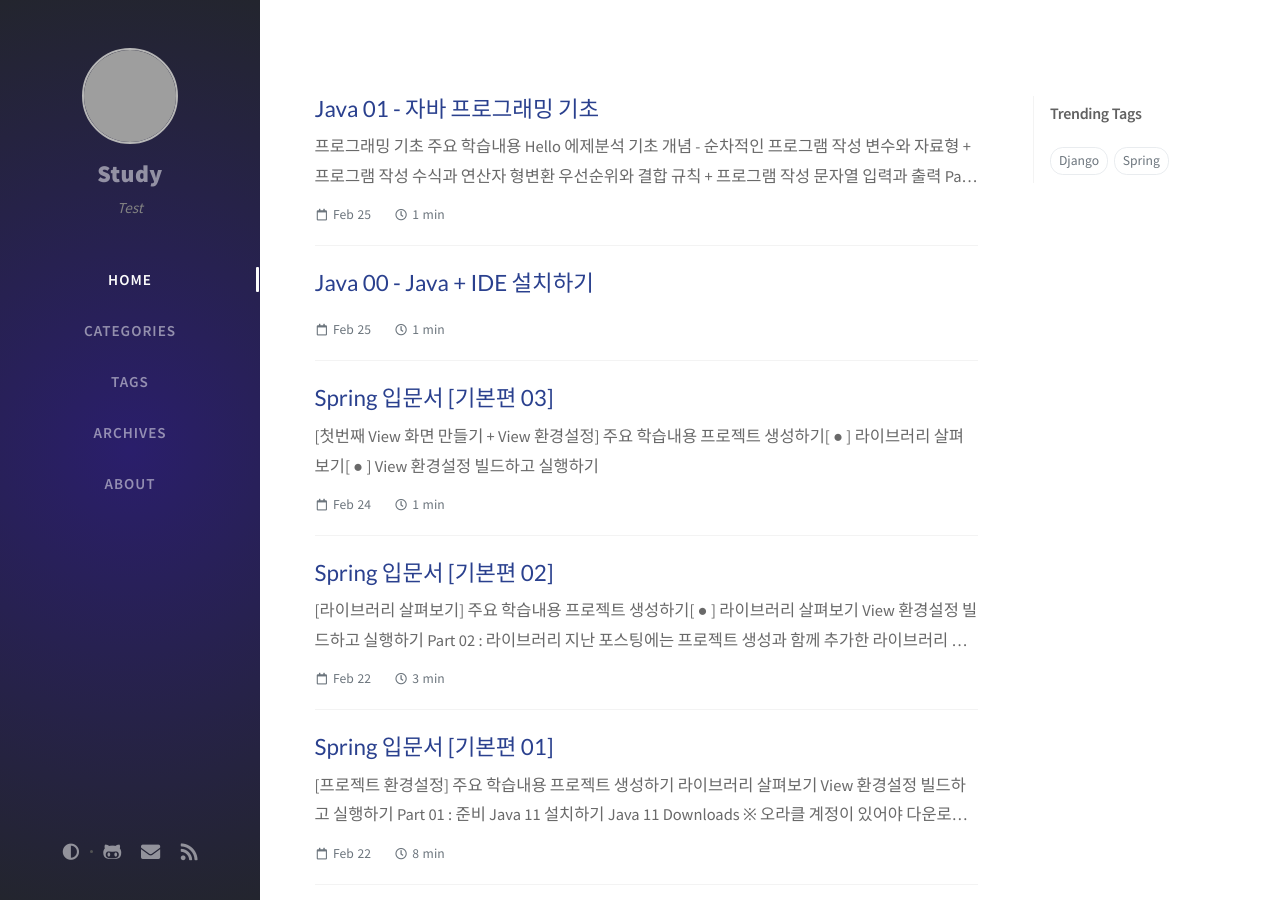
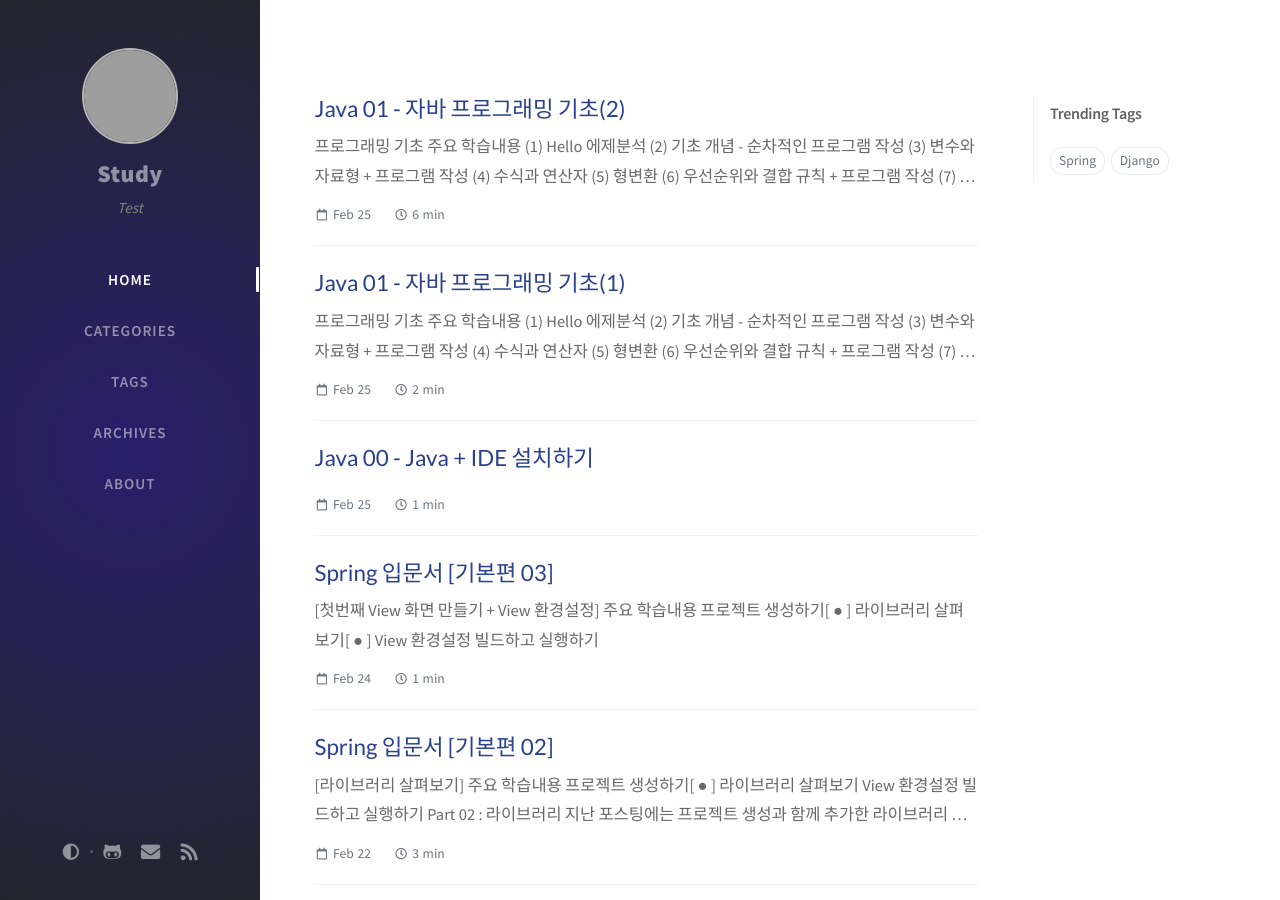
Before and after one commit to ksm0207/ksm0207.github.io, a Jekyll site: the page built from index.html, in a window 1280 px wide and 900 px high. Built offline with Jekyll 4.4.1, drawn with Linux system fonts in a browser that asks for light colours; nearby versions of some CDN libraries; the list of posts is cut into pages by our own code; comment, search, counter and statistics services are not loaded; some of the changed lines change nothing that is shown; some of the changed text lies outside the part shown; grey boxes are pictures that could not be loaded.

Commit message:
Java 포스팅 시작(2)

````diff
--- a/_posts/2021-02-26-java01.md
+++ b/_posts/2021-02-26-java01.md
@@ -1,5 +1,5 @@
 ---
-title: Java 01 - 자바 프로그래밍 기초
+title: Java 01 - 자바 프로그래밍 기초(1)
 author: Kim
 date: 2021-02-26 01:50 +0900   # 2019-08-20 19:34:00 0900
 categories : ["Spring", ""]
@@ -9,17 +9,17 @@ comments : true
 
 # 프로그래밍 기초 주요 학습내용
 
-* Hello 에제분석
-* 기초 개념 - 순차적인 프로그램 작성
-* 변수와 자료형 + 프로그램 작성
-* 수식과 연산자
-* 형변환
-* 우선순위와 결합 규칙 + 프로그램 작성
-* 문자열
-* 입력과 출력
+* (1) Hello 에제분석
+* (2) 기초 개념 - 순차적인 프로그램 작성
+* (3) 변수와 자료형 + 프로그램 작성
+* (4) 수식과 연산자
+* (5) 형변환
+* (6) 우선순위와 결합 규칙 + 프로그램 작성
+* (7) 문자열
+* (8) 입력과 출력
 
 
-# Part 01-1 Hello 예제분석 - 첫 번째 프로그램 Hello World
+# (1) Hello 예제분석 - 첫 번째 프로그램 Hello World
 
 ```
 public class Hello {
--- /dev/null
+++ b/_posts/2021-02-26-java02.md
@@ -0,0 +1,122 @@
+---
+title: Java 01 - 자바 프로그래밍 기초(2)
+author: Kim
+date: 2021-02-26 02:09 +0900   # 2019-08-20 19:34:00 0900
+categories : ["Spring", ""]
+tags: [Spring,null]
+comments : true
+---
+
+# 프로그래밍 기초 주요 학습내용
+
+* (1) Hello 에제분석
+* (2) 기초 개념 - 순차적인 프로그램 작성
+* (3) 변수와 자료형 + 프로그램 작성
+* (4) 수식과 연산자
+* (5) 형변환
+* (6) 우선순위와 결합 규칙 + 프로그램 작성
+* (7) 문자열
+* (8) 입력과 출력
+
+
+# (2) 기초 개념
+
+# 클래스
+
+프로그래밍에서 말하는 클래스(class)는 건물을 지을때 설계도면이 필요하듯이<br>
+도면에는 ``` Object ``` 를 생성하는 중요한 존재 입니다<br>
+자바 프로그램에는 적어도 하나의 클래스는 반드시 필요합니다<br>
+
+작성할땐 키워드 + class + 파일이름 으로 쉽게 작성할수 있습니다
+```
+public class Hello{
+
+}
+public = 누구든지 사용가능
+class = class를 선언하는 키워드
+파일이름 = Hello
+중괄호 {} : 왼쪽부터 오른쪽 사이는 클래스의 시작 과 끝을 나타내는 의미입니다
+```
+
+※ 주의할점은 자바에서 소스 파일 이름은 항상 public이 붙은 클래스의 이름과 동일해야하고<br>
+  파일 이름은 파일을 최초로 지어준 이름과 같아야 합니다 다른 파일 이름은 사용할 수 없습니다
+
+클래스는 추후 더 자세하게 설명합니다
+
+# 메소드
+
+method는 특정한 작업을 수행하는 코드의 묶음 입니다 메소드는 외부로부터 입력을 받아서<br>
+작업을 수행하고 결과를 반환하는 존재입니다 작성할땐 클래스 안에 정의 됩니다<br>
+
+```
+public class Hello {
+    ★ public static void main(String[] args){
+        System.out.println("Hello World");
+    }
+}
+
+public = 누구든지 사용가능
+statc = 정적 메소드
+void = 결과 값을 반환하지 않는다
+main = 이름
+String [] args : 외부에서 주어지는 데이터를 받는 매개변수
+
+```
+★ 는 메소드를 뜻하며 선언하는것과 같습니다 이 부분 역시 자세하게 설명합니다<br>
+※ 메소드 작성하는것도 클래스와 동일하게 {} 중괄호로 시작 과 끝을 알린다
+
+# 자바 프로그램의 일반적인 구조
+
+자바에서는 하나의 소스 파일을 가지고 있고 안에는 클래스를 포함하고 있어야합니다<br>
+클래스 안에는 여러개의 포함될 수 있고 하나의 메소드 안에는 여러개의 문장을 포함할수도 있습니다<br>
+
+```
+자바프로그램                               Hello.java
+클래스{                               (1)public class Hello
+    메소드{               ->          (2)public static void main(String[] args)
+        문장1             <-          (3) System.out.println("Hello World")
+    }
+}
+```
+
+* 모든 클래스는 main() 메소드를 가지고 있지 않아도 됩니다
+* 단 하나의 자바 프로그램에는 main() 메소드는 반드시 존재해야 합니다
+* main() 메소드는 자바를 실행하면 가장 먼저 실행됩니다 / 첫번째 문장부터 시작하여 순차적으로 진행 후 종료<br>
+
+문장은 사용자가 컴퓨터에게 작업을 지시하는 단위이며 프로그램을 이루는 가장 기초적인 단위입니다<br>
+보통 메소드 안에 들어 있으며 프로그램의 한 줄이 하나의 문장이 되는것처럼 문장은 다음과 같습니다<br>
+
+```
+public class Hello {
+     public static void main(String[] args){
+       ★(2) System.out.println("Hello World");
+    }
+}
+```
+
+※ ★(2) 작업을 내용을 기술하는것을 의미합니다 (문장은 세미클론 ; 으로 끝나게 됩니다)
+
+# 순차적인 프로그램 작성하기
+
+자바에서는 위에서부터 아래로 순차적으로 실행된다는 점을 이해하기 위해 아주 간단하게 실습을 해보겠습니다<br>
+
+조건 1: System.out.println() 으로 간단하게 출력해보기
+
+```
+package com.company;
+
+public class Hello {
+    public static void main(String[] args){
+        System.out.println("배가고프다");
+        System.out.println("하지만 참아야 된다");
+        System.out.println("왜냐면 지금 먹으면 살찌니깐..");
+    }
+}
+
+Result =[
+    배가고프다
+    하지만 참아야 된다              위에서부터 아래로 문장들이 출력됩니다
+    왜냐면 지금 먹으면 살찌니깐..
+]
+
+```
````
